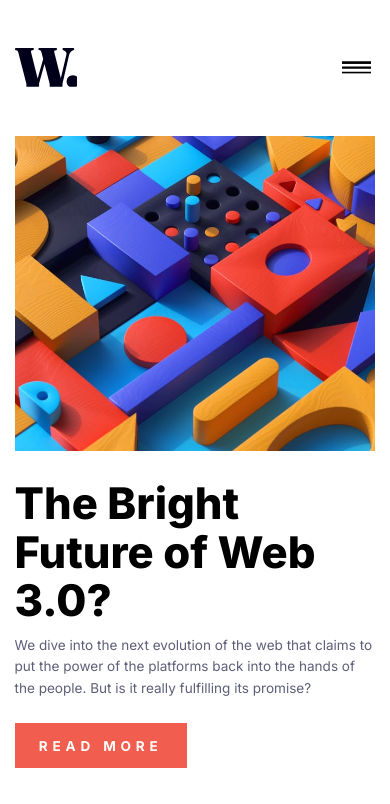
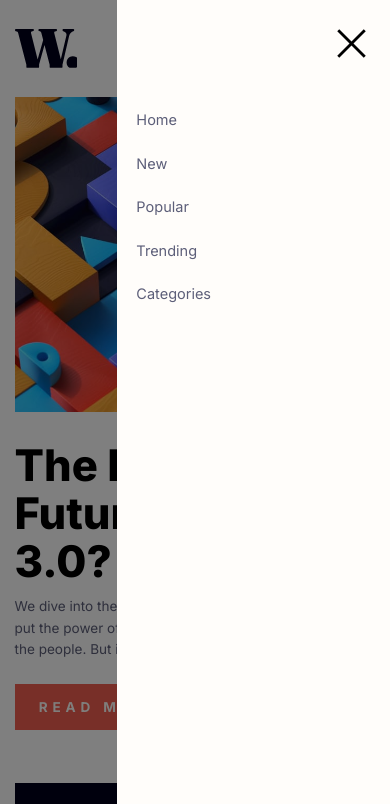
Before and after one commit to cwasi/news-homepage, a website: page index.html in a window 390 px wide. Both pictures are taken after a click on the button 356 px from the left and 67 px from the top of the page. Shown: the top 804 px of the page. Drawn offline with Linux system fonts and the light colour scheme.

Commit message:
menu btn functionality
- add _popup
- _utilities

```diff
--- a/index.html
+++ b/index.html
@@ -36,11 +36,6 @@
         <svg class="logo__menu">
           <use href="src/assets/icons/sprite.svg#icon-menu"></use>
         </svg>
-      </button>
-      <!-- <button class="btn__menu hide">
-        <svg class="logo__menu">
-          <use href="src/assets/icons/sprite.svg#icon-menu-close"></use>
-        </svg> -->
       </button>
     </header>
     <main>
@@ -185,5 +180,36 @@
         </div>
       </div>
     </main>
+
+    <div class="popup hide"></div>
+
+    <div class="nav__side__container hide">
+      <button class="btn__menu btn--right btn__menu__close">
+        <svg class="logo__menu logo__menu--big">
+          <use href="src/assets/icons/sprite.svg#icon-menu-close"></use>
+        </svg>
+      </button>
+      <nav class="nav__side">
+        <ul class="nav__side__item">
+          <li class="nav__side__list">
+            <a href="#" class="nav__link">Home </a>
+          </li>
+          <li class="nav__side__list">
+            <a href="#" class="nav__link">New</a>
+          </li>
+          <li class="nav__side__list">
+            <a href="#" class="nav__link">Popular</a>
+          </li>
+          <li class="nav__side__list">
+            <a href="#" class="nav__link">Trending</a>
+          </li>
+          <li class="nav__side__list">
+            <a href="#" class="nav__link">Categories</a>
+          </li>
+        </ul>
+      </nav>
+    </div>
+
+    <script src="src/js/index.js"></script>
   </body>
 </html>
--- /dev/null
+++ b/src/js/index.js
@@ -0,0 +1,18 @@
+const btnMenu = document.querySelector(".btn__menu");
+const btnMenuClose = document.querySelector(".btn__menu__close");
+const closeSideNav = document.querySelector(".nav__side__container");
+const popup = document.querySelector(".popup");
+
+const open = () => {
+  popup.classList.remove("hide");
+  closeSideNav.classList.remove("hide");
+};
+
+const close = () => {
+  popup.classList.add("hide");
+  closeSideNav.classList.add("hide");
+};
+
+popup.addEventListener("click", close);
+btnMenu.addEventListener("click", open);
+btnMenuClose.addEventListener("click", close);
--- a/src/sass/_base.scss
+++ b/src/sass/_base.scss
@@ -23,7 +23,6 @@ html {
   @media only screen and (max-width: 600px) {
     font-size: 60.5%;
   }
-
 }
 
 body {
@@ -31,6 +30,8 @@ body {
   font-size: 1.5rem;
   font-weight: 400;
   line-height: 2rem;
+
+  position: relative;
 }
 
 main {
@@ -40,4 +41,8 @@ main {
   display: grid;
   align-content: start;
   justify-content: center;
+
+  @media only screen and (max-width: 500px) {
+    margin: 3rem auto 0 auto;
+  }
 }
--- a/src/sass/_button.scss
+++ b/src/sass/_button.scss
@@ -32,10 +32,3 @@
     display: none;
   }
 }
-
-.hide {
-  display: none;
-}
-.display {
-  display: block;
-}
--- a/src/sass/_header.scss
+++ b/src/sass/_header.scss
@@ -14,4 +14,8 @@
     width: auto;
     margin: 5rem 1.5rem 0 1.5rem;
   }
+
+  @media only screen and (max-width: 500px) {
+    margin: 3rem 1.5rem 0 1.5rem;
+  }
 }
--- a/src/sass/_icons.scss
+++ b/src/sass/_icons.scss
@@ -16,4 +16,9 @@
 .logo__menu {
   width: 3rem;
   height: 1.3rem;
+
+  &--big {
+    width: 3rem;
+    height: 3rem;
+  }
 }
--- a/src/sass/_nav.scss
+++ b/src/sass/_nav.scss
@@ -23,3 +23,28 @@
     }
   }
 }
+
+
+.nav__side__container {
+  padding: 2.5rem 2rem 0 2rem;
+  width: 70%;
+  height: 100%;
+  position: absolute;
+  top: 0;
+  right: 0;
+  background-color: $color-off-white;
+
+  position: fixed;
+}
+
+.nav__side {
+  padding-top: 5rem;
+  &__item {
+    list-style-type: none;
+  }
+  &__list {
+    &:not(:last-child) {
+      margin-bottom: 2.5rem;
+    }
+  }
+}
--- /dev/null
+++ b/src/sass/_popup.scss
@@ -0,0 +1,9 @@
+.popup {
+    position: fixed;
+    height: 100vh;
+    width: 100%;
+    top: 0;
+    left: 0;
+    background-color: rgba(black, 0.5);
+    transition: all 400ms ease-in-out;
+  }
--- /dev/null
+++ b/src/sass/_utilities.scss
@@ -0,0 +1,12 @@
+.btn--right {
+    margin-left: auto;
+  }
+
+  .display {
+    display: block;
+  }
+
+  .hide {
+    opacity: 0;
+    visibility: hidden;
+  }
--- a/src/sass/main.scss
+++ b/src/sass/main.scss
@@ -1,5 +1,7 @@
 @import "color";
 @import "base";
+@import "utilities";
+@import "popup";
 @import "icons";
 @import "header";
 @import "nav";
```
Also changed, not shown: src/css/style.css.
